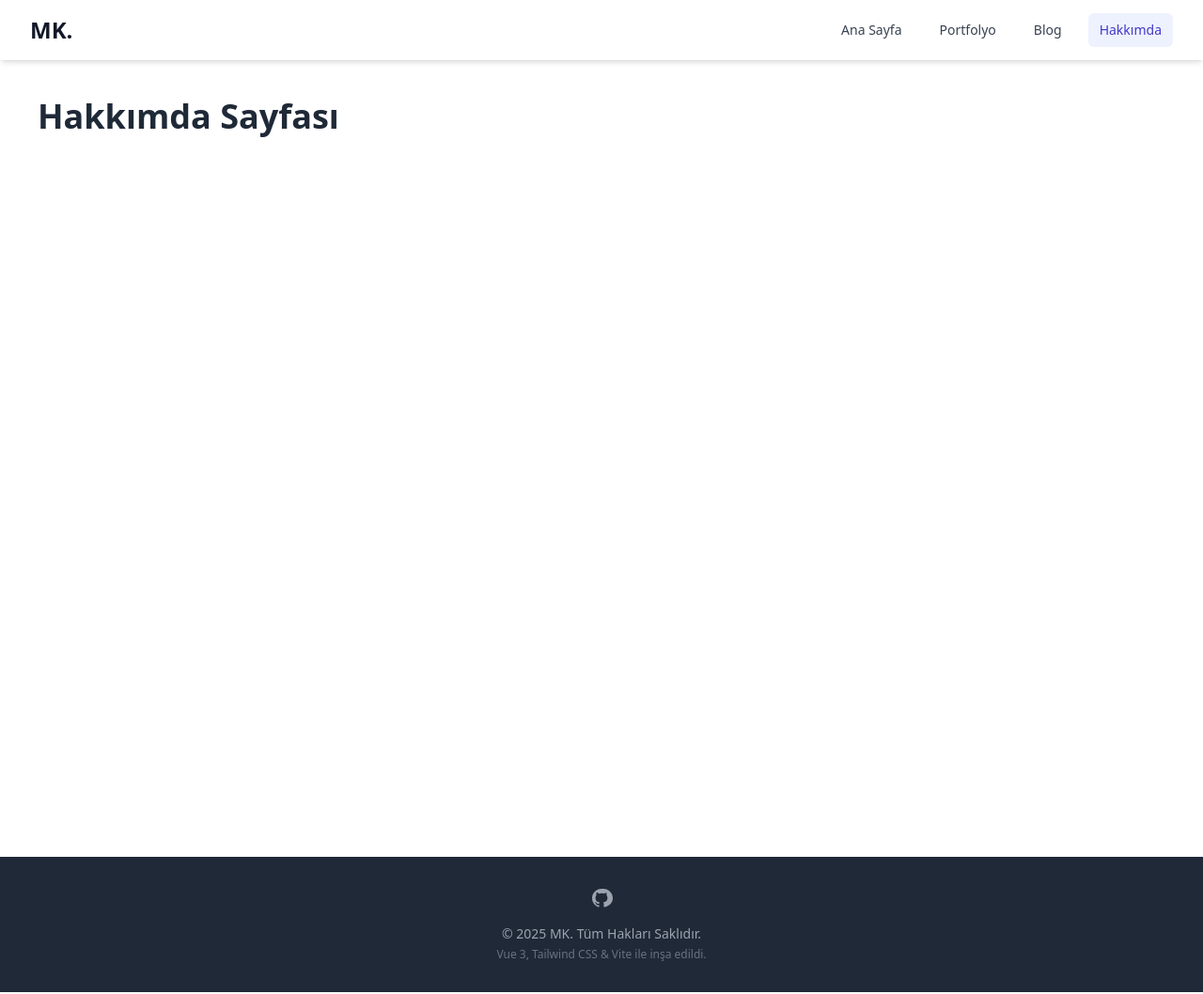
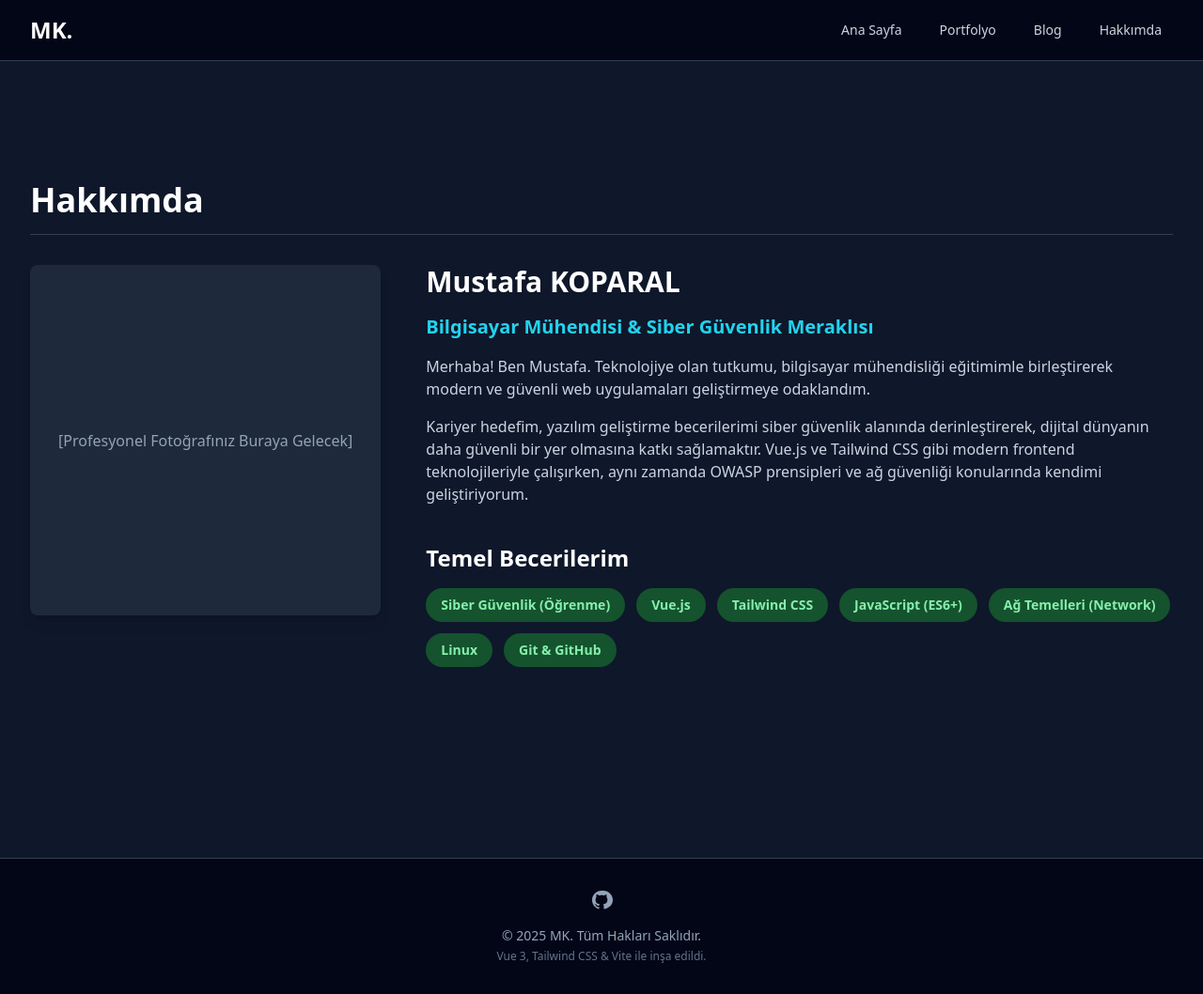
Before and after one commit to Mustaffa1/mk-portfolio-blog, a Vue app: page /hakkimda in a window 1280 px wide. Shown: the whole page at 94% size. Built offline with nearby package versions, Linux system fonts and the light colour scheme.

Commit message:
feat: Apply cybersecurity dark theme to all remaining pages (About, PostDetail, Footer)

```diff
--- a/src/components/BlogPostCard.vue
+++ b/src/components/BlogPostCard.vue
@@ -1,19 +1,20 @@
 <template>
-  <div class="bg-white rounded-lg shadow-lg overflow-hidden transition-transform transform hover:scale-[1.02] duration-300">
+  <div class="bg-slate-800 rounded-lg shadow-lg overflow-hidden transition-transform transform hover:scale-[1.02] duration-300">
+
     <div class="p-6">
-      <span class="text-xs font-semibold px-3 py-1 rounded-full bg-indigo-100 text-indigo-800 uppercase tracking-wide">
+      <span class="text-xs font-semibold px-3 py-1 rounded-full bg-green-900 text-green-300 uppercase tracking-wide">
         {{ post.category }}
       </span>
 
-      <h3 class="text-xl font-semibold text-gray-900 mt-3 mb-2 hover:text-indigo-600 transition">
+      <h3 class="text-xl font-semibold text-white mt-3 mb-2 hover:text-cyan-400 transition">
         <router-link :to="post.url">{{ post.title }}</router-link>
       </h3>
 
-      <p class="text-gray-600 text-sm mb-4">
+      <p class="text-slate-400 text-sm mb-4">
         {{ post.description }}
       </p>
 
-      <div class="text-sm text-gray-500">
+      <div class="text-sm text-slate-500">
         {{ post.date }}
       </div>
     </div>
--- a/src/components/ProjectCard.vue
+++ b/src/components/ProjectCard.vue
@@ -1,14 +1,14 @@
 <template>
-  <div class="bg-white rounded-lg shadow-lg overflow-hidden transition-transform transform hover:scale-[1.02] duration-300">
+  <div class="bg-slate-800 rounded-lg shadow-lg overflow-hidden transition-transform transform hover:scale-[1.02] duration-300">
 
-    <img :src="project.imageUrl" :alt="project.title" class="w-full h-48 object-cover">
+    <img :src="project.imageUrl" :alt="project.title" class="w-full h-48 object-cover opacity-80">
 
     <div class="p-5">
-      <h3 class="text-xl font-semibold text-gray-900 mb-2">
+      <h3 class="text-xl font-semibold text-white mb-2">
         {{ project.title }}
       </h3>
 
-      <p class="text-gray-600 text-sm mb-4 h-16 overflow-hidden">
+      <p class="text-slate-400 text-sm mb-4 h-16 overflow-hidden">
         {{ project.description }}
       </p>
 
@@ -16,7 +16,7 @@
         <span
           v-for="tech in project.technologies"
           :key="tech"
-          class="text-xs font-medium px-2.5 py-0.5 rounded-full bg-indigo-100 text-indigo-800"
+          class="text-xs font-medium px-2.5 py-0.5 rounded-full bg-green-900 text-green-300"
         >
           {{ tech }}
         </span>
@@ -24,12 +24,12 @@
 
       <div class="flex justify-between space-x-3 mt-4">
         <a :href="project.demoUrl" target="_blank"
-           class="flex-1 text-center py-2 text-sm font-medium rounded-md text-white bg-indigo-600 hover:bg-indigo-700 transition"
+           class="flex-1 text-center py-2 text-sm font-medium rounded-md text-white bg-cyan-600 hover:bg-cyan-700 transition"
         >
           Canlı Demo
         </a>
         <a :href="project.githubUrl" target="_blank"
-           class="flex-1 text-center py-2 text-sm font-medium rounded-md text-gray-700 border border-gray-300 hover:bg-gray-50 transition"
+           class="flex-1 text-center py-2 text-sm font-medium rounded-md text-slate-200 border border-slate-700 bg-slate-700 hover:bg-slate-600 transition"
         >
           GitHub Kod
         </a>
--- a/src/components/TheFooter.vue
+++ b/src/components/TheFooter.vue
@@ -1,20 +1,20 @@
 <template>
-  <footer class="bg-gray-800 text-white mt-12 py-8">
+  <footer class="bg-slate-950 text-white mt-12 py-8 border-t border-slate-700">
     <div class="max-w-7xl mx-auto px-4 sm:px-6 lg:px-8 text-center">
 
       <div class="flex justify-center space-x-6 mb-4">
-        <a href="https://github.com/Mustaffa1" target="_blank" class="text-gray-400 hover:text-white transition">
+        <a href="https://github.com/Mustaffa1" target="_blank" class="text-slate-400 hover:text-cyan-400 transition">
           <svg class="h-6 w-6" fill="currentColor" viewBox="0 0 24 24" aria-hidden="true">
             <path fill-rule="evenodd" d="M12 2C6.477 2 2 6.484 2 12.017c0 4.425 2.865 8.18 6.839 9.504.5.092.682-.217.682-.483 0-.237-.008-.887-.013-1.745-2.782.604-3.37-1.341-3.37-1.341-.454-1.157-1.11-1.464-1.11-1.464-.908-.62.069-.607.069-.607 1.001.071 1.531 1.032 1.531 1.032.892 1.529 2.341 1.089 2.91.833.09-.645.349-1.089.635-1.337-2.22-.253-4.555-1.111-4.555-4.943 0-1.096.394-1.989 1.031-2.695-.103-.253-.448-1.272.098-2.651 0 0 .84-.27 2.75 1.026A9.564 9.564 0 0112 6.844c.85.004 1.7.126 2.47.369 1.91-1.296 2.748-1.026 2.748-1.026.546 1.379.201 2.398.098 2.651.64.706 1.03 1.599 1.03 2.695 0 3.841-2.339 4.686-4.566 4.935.359.307.678.917.678 1.846 0 1.334-.012 2.41-.012 2.73 0 .267.18.586.688.482C21.137 20.19 24 16.435 24 12.017 24 6.484 19.522 2 14 2h-2z" clip-rule="evenodd" />
           </svg>
         </a>
-        </div>
+      </div>
 
-      <p class="text-sm text-gray-400">
+      <p class="text-sm text-slate-400">
         &copy; {{ new Date().getFullYear() }} MK. Tüm Hakları Saklıdır.
       </p>
 
-      <p class="text-xs mt-1 text-gray-500">
+      <p class="text-xs mt-1 text-slate-500">
         Vue 3, Tailwind CSS & Vite ile inşa edildi.
       </p>
     </div>
@@ -22,5 +22,5 @@
 </template>
 
 <script setup>
-  // Script kısmı boş kalabilir
+  // Script kısmı aynı kalır
 </script>
--- a/src/components/TheHeader.vue
+++ b/src/components/TheHeader.vue
@@ -1,10 +1,10 @@
 <template>
-  <header class="bg-white shadow-md sticky top-0 z-50">
+  <header class="bg-slate-950 border-b border-slate-700 sticky top-0 z-50">
     <div class="max-w-7xl mx-auto px-4 sm:px-6 lg:px-8">
       <div class="flex justify-between items-center h-16">
 
         <div class="flex-shrink-0">
-          <router-link to="/" class="text-2xl font-bold text-gray-900 hover:text-indigo-700 transition duration-300">
+          <router-link to="/" class="text-2xl font-bold text-white hover:text-cyan-400 transition duration-300">
             MK.
           </router-link>
         </div>
@@ -15,23 +15,19 @@
               v-for="item in navigation"
               :key="item.name"
               :to="item.href"
-              class="px-3 py-2 rounded-md text-sm font-medium text-gray-700 hover:bg-indigo-50 hover:text-indigo-700 transition duration-300"
-              active-class="bg-indigo-50 text-indigo-700"
-              exact-active-class="bg-indigo-50 text-indigo-700"
+              class="px-3 py-2 rounded-md text-sm font-medium text-slate-300 hover:bg-slate-800 hover:text-cyan-400 transition duration-300"
+              active-class="text-cyan-400"
+              exact-active-class="text-cyan-400"
             >
               {{ item.name }}
             </router-link>
           </div>
         </nav>
 
-        <div class="-mr-2 flex md:hidden">
-             </div>
-
-      </div>
+        </div>
     </div>
   </header>
 </template>
-
 <script setup>
 // Menü linklerini Router'daki rotalarla eşleşecek şekilde tanımlıyoruz
 const navigation = [
--- a/src/router/index.js
+++ b/src/router/index.js
@@ -5,7 +5,7 @@ import HomeView from '../views/HomeView.vue'
 import AboutView from '../views/AboutView.vue'
 import PortfolioView from '../views/PortfolioView.vue'
 import BlogView from '../views/BlogView.vue'
-
+import PostDetailView from '../views/PostDetailView.vue' // <-- 1. BU SATIRI EKLEYİN
 
 const router = createRouter({
   // Temiz URL'ler kullan (hash'siz: # olmadan)
@@ -33,6 +33,13 @@ const router = createRouter({
       name: 'blog',
       component: BlogView
     },
+    // 2. BU YENİ ROTA BLOĞUNU EKLEYİN
+    {
+      // :slug, "owasp-top-10" gibi herhangi bir metin olabileceğini belirtir
+      path: '/blog/:slug',
+      name: 'postDetail',
+      component: PostDetailView
+    },
   ]
 })
 
--- a/src/style.css
+++ b/src/style.css
@@ -1,3 +1,11 @@
 @tailwind base;
 @tailwind components;
 @tailwind utilities;
+
+/* SİBER GÜVENLİK KARANLIK TEMA AYARI:
+  Tüm sitenin varsayılan arka planını koyu (slate-900)
+  ve varsayılan metin rengini açık gri (slate-300) yap.
+*/
+body {
+  @apply bg-slate-900 text-slate-300;
+}
--- a/src/views/AboutView.vue
+++ b/src/views/AboutView.vue
@@ -1,11 +1,64 @@
 <template>
-  <main class="min-h-screen p-10">
-    <h1 class="text-4xl font-bold text-gray-800">
-      Hakkımda Sayfası
-    </h1>
+  <main class="min-h-screen pt-20 bg-slate-900">
+    <div class="max-w-7xl mx-auto px-4 sm:px-6 lg:px-8 py-12">
+
+      <h1 class="text-4xl font-extrabold text-white mb-8 border-b border-slate-700 pb-4">
+        Hakkımda
+      </h1>
+
+      <div class="grid grid-cols-1 md:grid-cols-3 gap-12 items-start">
+
+        <div class="md:col-span-1">
+          <div class="bg-slate-800 w-full aspect-square rounded-lg shadow-lg flex items-center justify-center">
+            <span class="text-slate-400">[Profesyonel Fotoğrafınız Buraya Gelecek]</span>
+          </div>
+        </div>
+
+        <div class="md:col-span-2">
+
+          <h2 class="text-3xl font-bold text-white mb-4">
+            Mustafa KOPARAL
+          </h2>
+          <h3 class="text-xl font-semibold text-cyan-400 mb-4">
+            Bilgisayar Mühendisi & Siber Güvenlik Meraklısı
+          </h3>
+
+          <div class="prose prose-lg text-slate-300 max-w-none space-y-4 prose-invert">
+            <p>
+              Merhaba! Ben Mustafa. Teknolojiye olan tutkumu, bilgisayar mühendisliği eğitimimle birleştirerek modern ve güvenli web uygulamaları geliştirmeye odaklandım.
+            </p>
+            <p>
+              Kariyer hedefim, yazılım geliştirme becerilerimi siber güvenlik alanında derinleştirerek, dijital dünyanın daha güvenli bir yer olmasına katkı sağlamaktır. Vue.js ve Tailwind CSS gibi modern frontend teknolojileriyle çalışırken, aynı zamanda OWASP prensipleri ve ağ güvenliği konularında kendimi geliştiriyorum.
+            </p>
+          </div>
+
+          <div class="mt-10">
+            <h4 class="text-2xl font-bold text-white mb-4">Temel Becerilerim</h4>
+            <div class="flex flex-wrap gap-3">
+              <span class="skill-badge">Siber Güvenlik (Öğrenme)</span>
+              <span class="skill-badge">Vue.js</span>
+              <span class="skill-badge">Tailwind CSS</span>
+              <span class="skill-badge">JavaScript (ES6+)</span>
+              <span class="skill-badge">Ağ Temelleri (Network)</span>
+              <span class="skill-badge">Linux</span>
+              <span class="skill-badge">Git & GitHub</span>
+            </div>
+          </div>
+
+        </div>
+
+      </div>
+    </div>
   </main>
 </template>
 
 <script setup>
-  // Script kısmı şimdilik boş kalabilir.
+// Script kısmı boş kalabilir
 </script>
+
+<style scoped>
+
+.skill-badge {
+  @apply px-4 py-2 rounded-full text-sm font-semibold bg-green-900 text-green-300;
+}
+</style>
--- /dev/null
+++ b/src/views/PostDetailView.vue
@@ -0,0 +1,73 @@
+<template>
+  <main class="min-h-screen pt-20 bg-slate-900">
+    <div class="max-w-4xl mx-auto px-4 sm:px-6 lg:px-8 py-12">
+
+      <h1 class="text-4xl font-extrabold text-white mb-4">
+        {{ post.title }}
+      </h1>
+
+      <div class="flex items-center space-x-4 text-sm text-slate-400 mb-8 border-b border-slate-700 pb-4">
+        <span>Yayınlanma: {{ post.date }}</span>
+        <span>|</span>
+        <span class="px-3 py-1 rounded-full bg-green-900 text-green-300 text-xs font-semibold">
+          {{ post.category }}
+        </span>
+      </div>
+
+      <div class="prose lg:prose-xl max-w-none prose-invert">
+        <p class="text-lg text-slate-300 leading-relaxed">
+          {{ post.description }}
+        </p>
+
+        <p class="mt-6 text-slate-500 italic">
+          (Bu yazının tam içeriği (Markdown veya HTML) ileride buraya eklenecektir.)
+        </p>
+      </div>
+
+    </div>
+  </main>
+</template>
+
+<script setup>
+// ... (script kısmı aynı kalır) ...
+import { ref, computed } from 'vue';
+import { useRoute } from 'vue-router';
+
+// 1. Veriyi Al
+const postsData = ref([
+  {
+    id: 1,
+    slug: 'webden-siber-guvenlige',
+    title: 'Web Geliştirmeden Siber Güvenliğe Geçiş',
+    description: 'Neden web geliştirme kariyerimden siber güvenlik alanına yöneliyorum? Öğrenme sürecim ve hedeflerim üzerine notlar.',
+    category: 'Kariyer',
+    date: '4 Kasım 2025',
+  },
+  {
+    id: 2,
+    slug: 'owasp-top-10',
+    title: 'OWASP Top 10 Nedir? (Geliştirici Gözüyle)',
+    description: 'Güvenli kod yazmanın temeli olan OWASP Top 10 zafiyetlerini bir yazılımcı bakış açısıyla inceliyorum. İlk 3 zafiyet...',
+    category: 'Güvenlik',
+    date: '1 Kasım 2025',
+  },
+  {
+    id: 3,
+    slug: 'ctf-blue-odasi',
+    title: 'İlk CTF Deneyimim: TryHackMe "Blue" Odası',
+    description: 'Bir "Capture The Flag" yarışmasında Windows zafiyetlerini (EternalBlue) kullanarak nasıl yetki yükselttiğimin adım adım çözümü.',
+    category: 'CTF Çözümü',
+    date: '28 Ekim 2025',
+  }
+]);
+
+// 2. URL'den 'slug' parametresini al
+const route = useRoute();
+const currentSlug = route.params.slug;
+
+// 3. Doğru Postayı Bul
+const post = computed(() => {
+  return postsData.value.find(p => p.slug === currentSlug) || { title: 'Yazı Bulunamadı', description: '' };
+});
+
+</script>
```
Also changed, not shown: src/views/HomeView.vue (+9 -8 lines).
